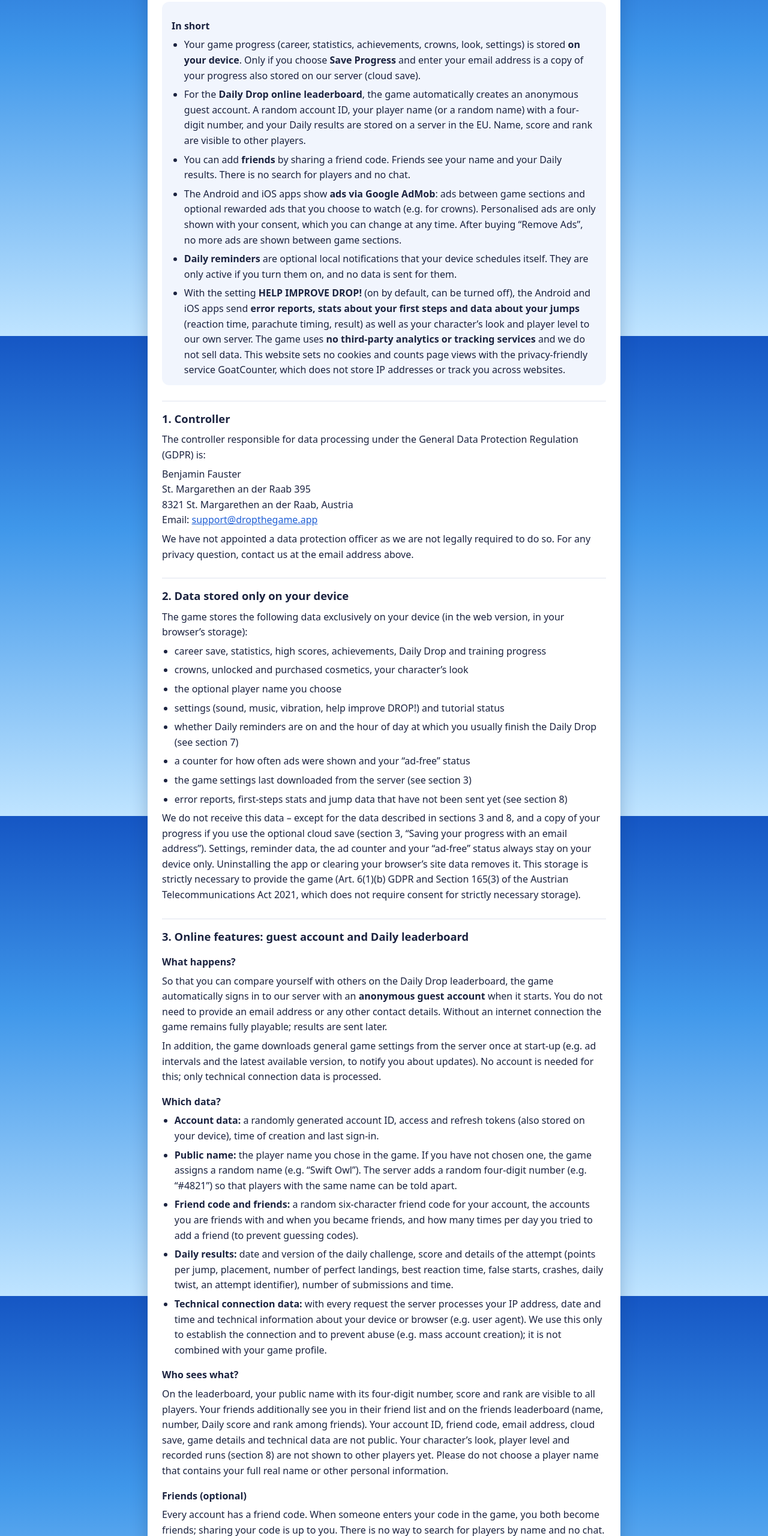
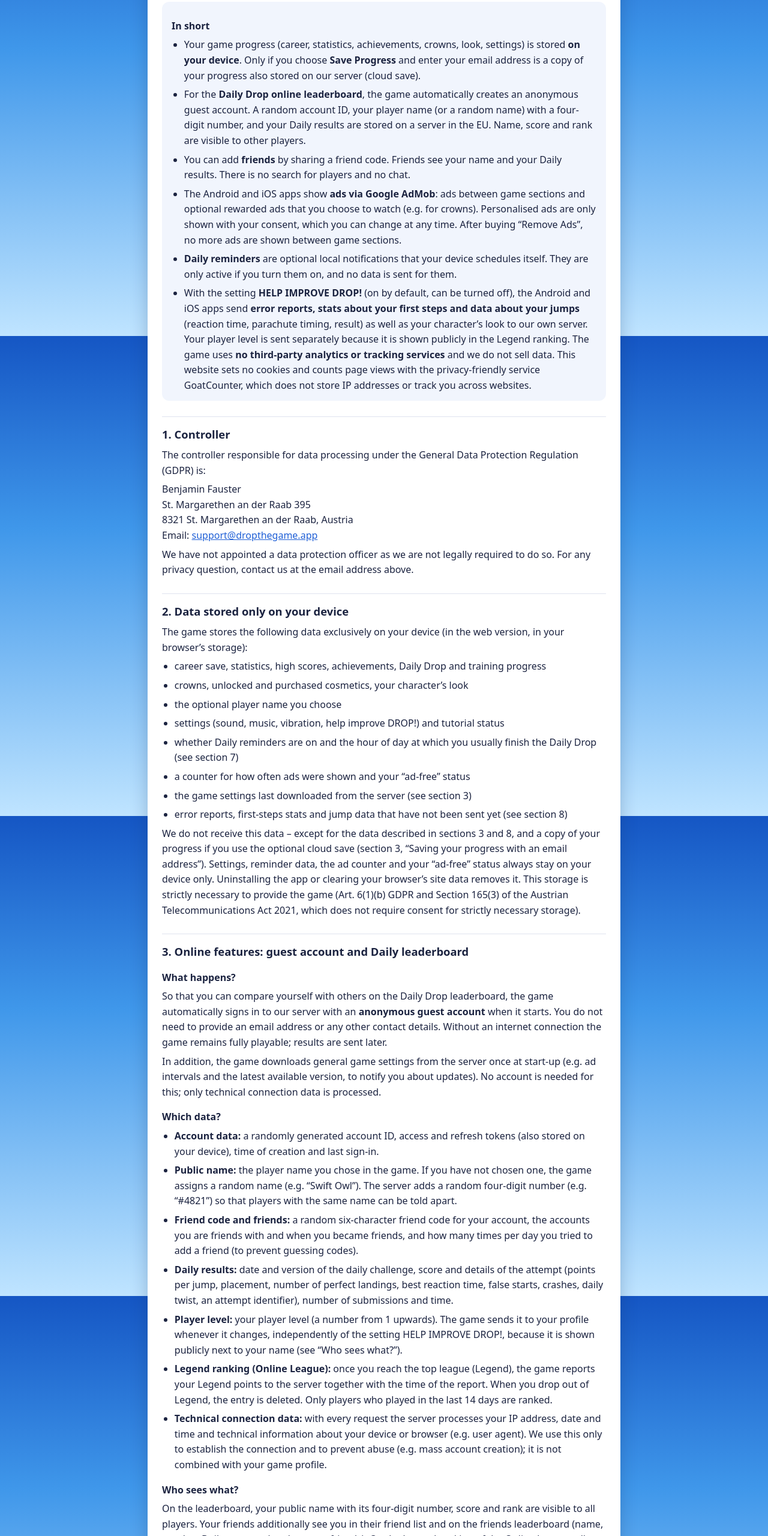
Before and after one commit to bfauster/dropthegame.app, a plain HTML site: page privacy/index.html in a window 1280 px wide. Shown: the part 240-2800 px from the top of the page at 60% size. Drawn offline with Linux system fonts and the light colour scheme.

Commit message:
Datenschutz: Spieler-Level und Legend-Rangliste (Online League)
Co-Authored-By: Claude Sonnet 5.5 <noreply@anthropic.com>

```diff
--- a/privacy/index.html
+++ b/privacy/index.html
@@ -40,7 +40,7 @@
           <li>You can add <strong>friends</strong> by sharing a friend code. Friends see your name and your Daily results. There is no search for players and no chat.</li>
           <li>The Android and iOS apps show <strong>ads via Google AdMob</strong>: ads between game sections and optional rewarded ads that you choose to watch (e.g. for crowns). Personalised ads are only shown with your consent, which you can change at any time. After buying “Remove Ads”, no more ads are shown between game sections.</li>
           <li><strong>Daily reminders</strong> are optional local notifications that your device schedules itself. They are only active if you turn them on, and no data is sent for them.</li>
-          <li>With the setting <strong>HELP IMPROVE DROP!</strong> (on by default, can be turned off), the Android and iOS apps send <strong>error reports, stats about your first steps and data about your jumps</strong> (reaction time, parachute timing, result) as well as your character’s look and player level to our own server. The game uses <strong>no third-party analytics or tracking services</strong> and we do not sell data. This website sets no cookies and counts page views with the privacy-friendly service GoatCounter, which does not store IP addresses or track you across websites.</li>
+          <li>With the setting <strong>HELP IMPROVE DROP!</strong> (on by default, can be turned off), the Android and iOS apps send <strong>error reports, stats about your first steps and data about your jumps</strong> (reaction time, parachute timing, result) as well as your character’s look to our own server. Your player level is sent separately because it is shown publicly in the Legend ranking. The game uses <strong>no third-party analytics or tracking services</strong> and we do not sell data. This website sets no cookies and counts page views with the privacy-friendly service GoatCounter, which does not store IP addresses or track you across websites.</li>
         </ul>
       </div>
 
@@ -78,10 +78,12 @@
         <li><strong>Public name:</strong> the player name you chose in the game. If you have not chosen one, the game assigns a random name (e.g. “Swift Owl”). The server adds a random four-digit number (e.g. “#4821”) so that players with the same name can be told apart.</li>
         <li><strong>Friend code and friends:</strong> a random six-character friend code for your account, the accounts you are friends with and when you became friends, and how many times per day you tried to add a friend (to prevent guessing codes).</li>
         <li><strong>Daily results:</strong> date and version of the daily challenge, score and details of the attempt (points per jump, placement, number of perfect landings, best reaction time, false starts, crashes, daily twist, an attempt identifier), number of submissions and time.</li>
+        <li><strong>Player level:</strong> your player level (a number from 1 upwards). The game sends it to your profile whenever it changes, independently of the setting HELP IMPROVE DROP!, because it is shown publicly next to your name (see “Who sees what?”).</li>
+        <li><strong>Legend ranking (Online League):</strong> once you reach the top league (Legend), the game reports your Legend points to the server together with the time of the report. When you drop out of Legend, the entry is deleted. Only players who played in the last 14 days are ranked.</li>
         <li><strong>Technical connection data:</strong> with every request the server processes your IP address, date and time and technical information about your device or browser (e.g. user agent). We use this only to establish the connection and to prevent abuse (e.g. mass account creation); it is not combined with your game profile.</li>
       </ul>
       <h3>Who sees what?</h3>
-      <p>On the leaderboard, your public name with its four-digit number, score and rank are visible to all players. Your friends additionally see you in their friend list and on the friends leaderboard (name, number, Daily score and rank among friends). Your account ID, friend code, email address, cloud save, game details and technical data are not public. Your character’s look, player level and recorded runs (section 8) are not shown to other players yet. Please do not choose a player name that contains your full real name or other personal information.</p>
+      <p>On the leaderboard, your public name with its four-digit number, score and rank are visible to all players. Your friends additionally see you in their friend list and on the friends leaderboard (name, number, Daily score and rank among friends). On the Legend ranking of the Online League, all players see your public name with its four-digit number, your player level and your Legend points and rank. Your account ID, friend code, email address, cloud save, game details and technical data are not public. Your character’s look and recorded runs (section 8) are not shown to other players yet. Please do not choose a player name that contains your full real name or other personal information.</p>
       <h3>Friends (optional)</h3>
       <p>Every account has a friend code. When someone enters your code in the game, you both become friends; sharing your code is up to you. There is no way to search for players by name and no chat. You can remove a friend at any time in the game (Daily Drop → Friends); the friendship is then deleted for both of you. Each player can have up to 50 friends. You can also get a new code; the old one then stops working and your friends stay.</p>
       <p>To share your code, the game opens your device’s share menu (or copies the code) with a short text and a link of the form dropthegame.app/friend/?c=CODE. You decide where to send it; we receive nothing about this. When someone opens such a link on Android, the game opens with the code already filled in – the friend is only added after tapping ADD. The game reads your clipboard only when you tap PASTE. Sharing your Daily result works the same way via the share menu.</p>
@@ -158,14 +160,14 @@
         <li><strong>Error reports:</strong> the error message, the place in the game code where it occurred, a technical call stack, how often the same error occurred, the app version, the operating system name and version (e.g. “Android 14”), your device model (e.g. “SM-A546B”) and its graphics chip (e.g. “Mali-G68”). We use the device model and graphics chip only to find errors that occur on certain devices; they do not identify you. Before sending, the game removes folder paths and user names of your device from the texts. Each error is sent at most once per app version.</li>
         <li><strong>First-steps stats:</strong> once per installation and step, which of these steps you reached and how many seconds after the first start: first start, tutorial started / first tutorial jump / tutorial completed or skipped, career started, first jump, first league round, first promotion, first Daily Drop, first training jump, return on a later day and after a week, Daily Drop hint shown, daily gift collected on day 2 and day 7, reminder offer shown, reminders turned on, reminder opened, online league preview opened – plus app version and operating system name.</li>
         <li><strong>Jump data:</strong> for each scored jump in the career and the Daily Drop: your reaction time after GO (or false start / no jump), how many milliseconds before or after the ideal moment you opened the parachute, landing time, damage, placement, game mode, league, jump height, health before the jump, the jump number within the round, a random round identifier and the app version; in newer app versions also the platform (Android or iOS), the random waiting time between SET and GO, your position in the league before the jump and your player level. The jumps are linked to your guest account; no device identifiers or location are included. The server combines the jumps of a round into a <strong>recorded run</strong> (five jumps, or fewer if you ran out of health).</li>
-        <li><strong>Look and level:</strong> in newer app versions, your character’s look (the identifiers of the chosen colour, hairstyle, glasses, hat, parachute and other parts) and your player level are stored in your profile. The game sends them again only when they change.</li>
+        <li><strong>Look and level:</strong> in newer app versions, your character’s look (the identifiers of the chosen colour, hairstyle, glasses, hat, parachute and other parts) is stored in your profile. The game sends it again only when it changes. Your player level is sent separately and independently of this setting (see section 3).</li>
       </ul>
       <p>We use this data to build a pool of real jump behaviour for a <strong>future online mode</strong>, in which you compete against recorded runs of other players, and to make the computer opponents play more like real players. In that online mode, your recorded runs may be shown to other players as opponents together with your public name and its four-digit number (as on the leaderboard, see section 3), your character’s look and your player level. You can turn this off at any time under <strong>Settings → Privacy &amp; Data → SHOW MY RUNS TO OTHERS</strong> (in newer app versions; on by default). The game stores this choice in your profile, even if HELP IMPROVE DROP! is off, and only runs of players with this setting on will be shown. Runs recorded with app versions that did not have this setting yet will never be shown. Before the online mode starts, we will update this policy. Until then, none of this is shown to other players.</p>
       <p>We do not collect any other usage data, do not track what you do in the game beyond what is listed here, do not create user profiles and do not combine this data with advertising data. Players who installed the game before this feature was added are not measured. The web version and test builds send nothing.</p>
       <h3>Purpose and legal basis</h3>
       <p>Fixing errors, improving the game for new players, balancing the computer opponents and preparing the online mode, based on our legitimate interest in a stable, fair and easy-to-learn game (Art. 6(1)(f) GDPR). You can <strong>object at any time</strong> by turning off Settings → Privacy &amp; Data → HELP IMPROVE DROP!; the game then discards anything not yet sent and stops collecting.</p>
       <h3>Retention</h3>
-      <p>The server automatically deletes individual jumps after 14 days, recorded runs after 180 days, error reports after 90 days and first-steps stats after 180 days. It keeps at most 100 recorded runs per account (at most 25 per game mode and league); older ones are deleted when new ones arrive. Your look and level stay in your profile as long as the account exists. If you turn off HELP IMPROVE DROP!, the game stops sending them; on request we delete what is already stored. All of it is deleted together with your guest account (see <a href="../delete-account/">Delete account</a>).</p>
+      <p>The server automatically deletes individual jumps after 14 days, recorded runs after 180 days, error reports after 90 days and first-steps stats after 180 days. It keeps at most 100 recorded runs per account (at most 25 per game mode and league); older ones are deleted when new ones arrive. Your look and level stay in your profile as long as the account exists. If you turn off HELP IMPROVE DROP!, the game stops sending your look; on request we delete what is already stored. All of it is deleted together with your guest account (see <a href="../delete-account/">Delete account</a>).</p>
       <h3>No automated decisions</h3>
       <p>There is no automated decision-making within the meaning of Art. 22 GDPR. Plausibility checks of submitted scores and jumps only serve to protect the leaderboard and the jump data against manipulation.</p>
 
```
